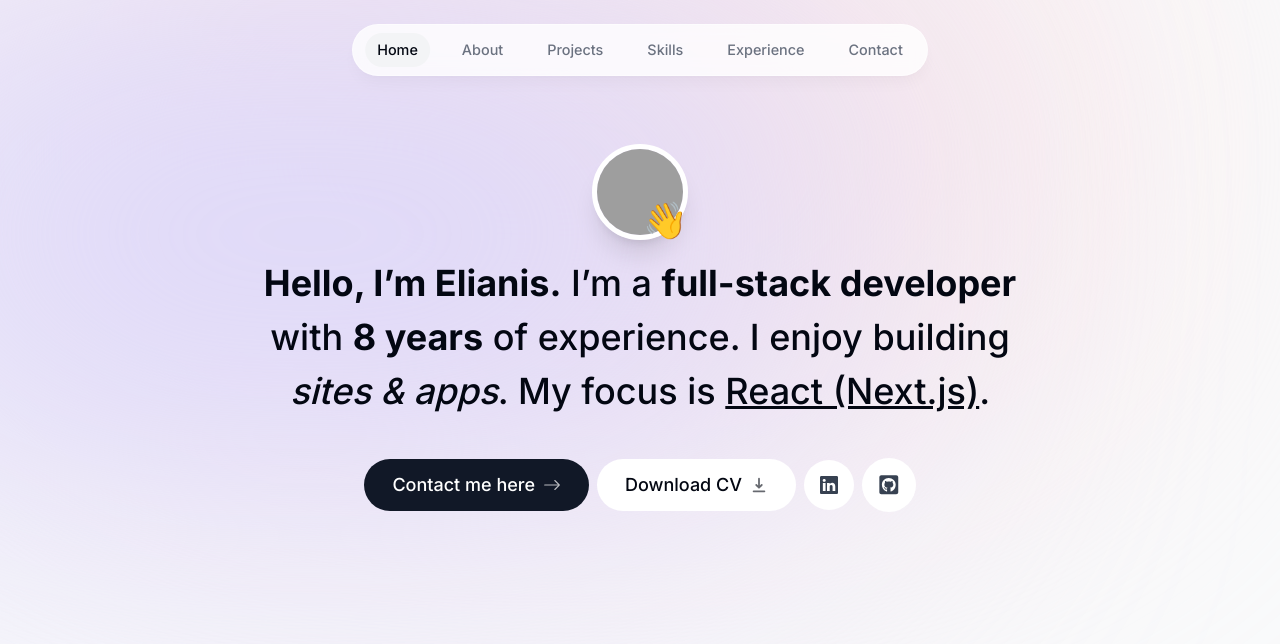
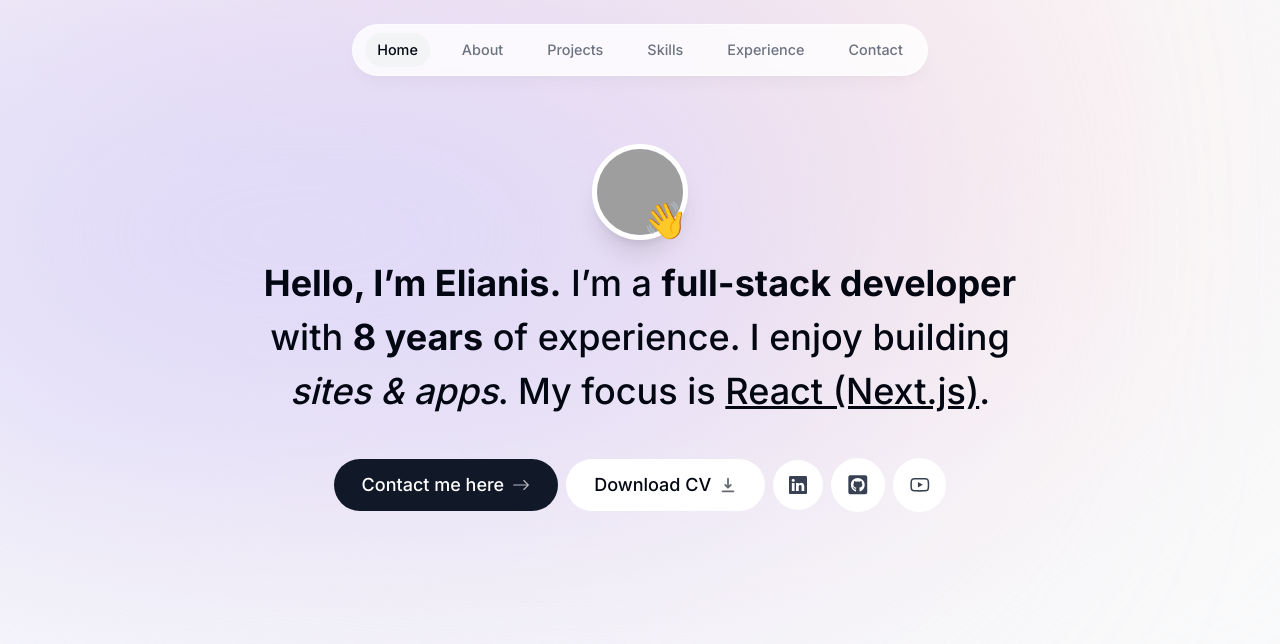
Before and after one commit to elianismedina/elianisdevportfolio, a Next.js app: page / in a window 1280 px wide. Shown: the top 644 px of the page. Built offline with nearby package versions, Linux system fonts and the light colour scheme; grey boxes are pictures that could not be loaded.

Commit message:
added social media icons

```diff
--- a/src/components/intro.tsx
+++ b/src/components/intro.tsx
@@ -8,6 +8,7 @@ import { BsArrowRight, BsLinkedin } from "react-icons/bs";
 import { HiDownload } from "react-icons/hi";
 import { FaGithubSquare } from "react-icons/fa";
 import { useSectionInView } from "@/lib/hooks";
+import { AiOutlineYoutube } from "react-icons/ai";
 import { useActiveSectionContext } from "@/context/active-section-context";
 
 export default function Intro() {
@@ -101,7 +102,7 @@ export default function Intro() {
 
         <a
           className="bg-white p-4 text-gray-700 hover:text-gray-950 flex items-center gap-2 rounded-full focus:scale-[1.15] hover:scale-[1.15] active:scale-105 transition cursor-pointer borderBlack dark:bg-white/10 dark:text-white/60"
-          href="https://linkedin.com"
+          href="https://www.linkedin.com/in/elianis-medina/"
           target="_blank"
         >
           <BsLinkedin />
@@ -109,10 +110,17 @@ export default function Intro() {
 
         <a
           className="bg-white p-4 text-gray-700 flex items-center gap-2 text-[1.35rem] rounded-full focus:scale-[1.15] hover:scale-[1.15] hover:text-gray-950 active:scale-105 transition cursor-pointer borderBlack dark:bg-white/10 dark:text-white/60"
-          href="https://github.com"
+          href="https://github.com/elianismedina"
           target="_blank"
         >
           <FaGithubSquare />
+        </a>
+        <a
+          className="bg-white p-4 text-gray-700 flex items-center gap-2 text-[1.35rem] rounded-full focus:scale-[1.15] hover:scale-[1.15] hover:text-gray-950 active:scale-105 transition cursor-pointer borderBlack dark:bg-white/10 dark:text-white/60"
+          href="https://www.youtube.com/channel/UCSpa16D5IK-e8N38zw1YrVg"
+          target="_blank"
+        >
+          <AiOutlineYoutube />
         </a>
       </motion.div>
     </section>
```
